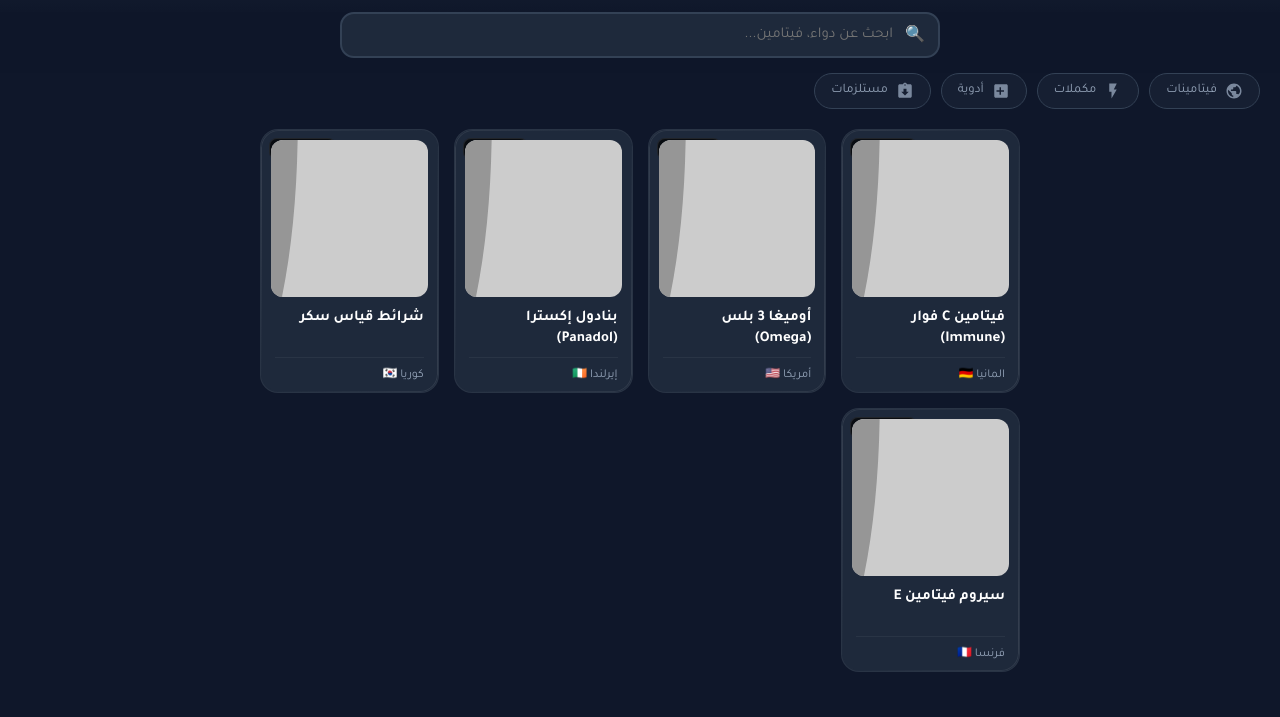
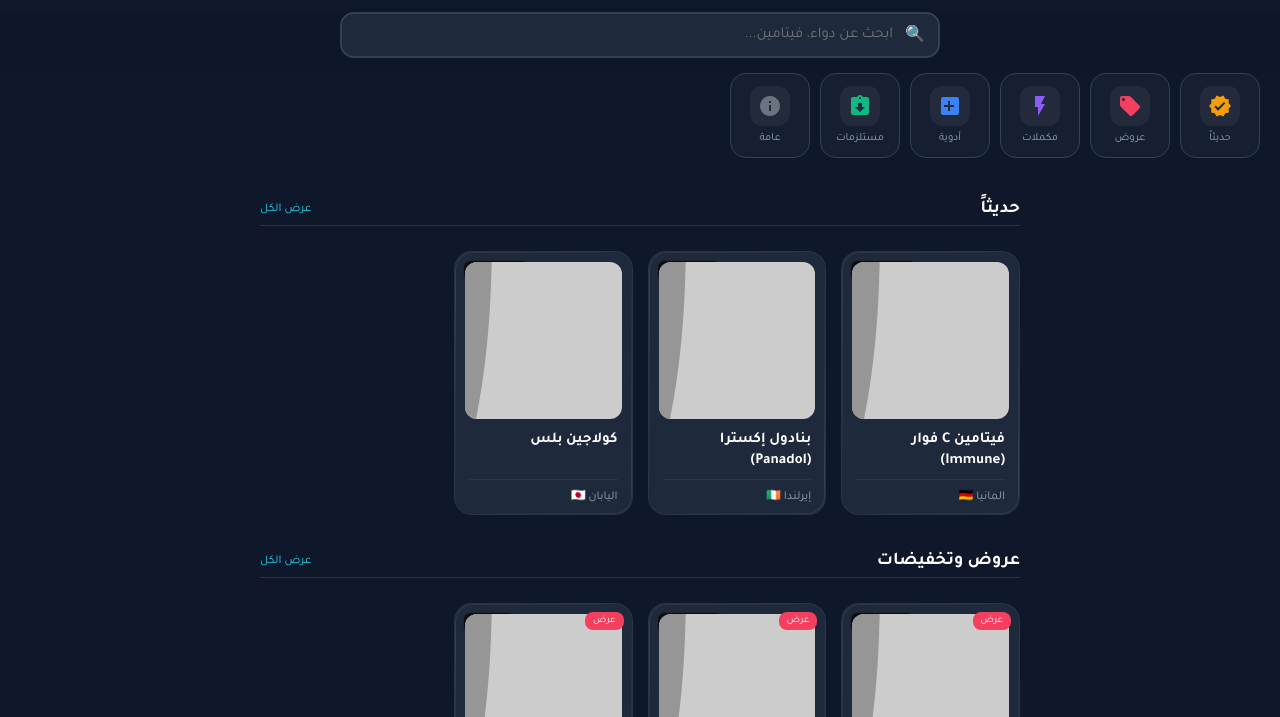
Before and after one commit to alisaod/storekur-bot, a plain HTML site: page index.html in a window 1280 px wide. Shown: the part 83-800 px from the top of the page. Drawn offline with Linux system fonts and the light colour scheme; placeholder pictures from the web are drawn by us.

Commit message:
Update index.html

```diff
--- a/index.html
+++ b/index.html
@@ -145,32 +145,72 @@
         }
 
         .cat-item {
-            padding: 8px 16px;
+            padding: 12px 10px;
             background: rgba(30, 41, 59, 0.5);
             border: 1px solid #334155;
-            border-radius: 20px;
+            border-radius: 16px;
             color: var(--text-sub);
-            font-size: 13px;
+            font-size: 11px;
             cursor: pointer;
-            white-space: nowrap;
+            width: 80px;
+            flex-shrink: 0;
+            display: flex;
+            flex-direction: column;
+            align-items: center;
+            gap: 6px;
             transition: 0.3s;
+        }
+
+        .cat-icon-box {
+            width: 40px;
+            height: 40px;
+            border-radius: 12px;
             display: flex;
             align-items: center;
-            gap: 8px;
+            justify-content: center;
+            background: rgba(255, 255, 255, 0.05);
+            transition: 0.3s;
         }
 
         .cat-icon {
-            width: 18px;
-            height: 18px;
+            width: 24px;
+            height: 24px;
             fill: currentColor;
-            opacity: 0.8;
+            opacity: 1;
+        }
+
+        .cat-item.active .cat-icon-box {
+            background: rgba(34, 211, 238, 0.2);
+            box-shadow: 0 0 10px rgba(34, 211, 238, 0.2);
         }
 
         .cat-item.active {
-            background: rgba(34, 211, 238, 0.15);
             border-color: var(--primary);
             color: var(--primary);
-            box-shadow: 0 0 10px rgba(34, 211, 238, 0.1);
+        }
+
+        /* Section Headers for Stacked Layout */
+        .section-header {
+            grid-column: 1 / -1;
+            display: flex;
+            justify-content: space-between;
+            align-items: center;
+            margin-top: 20px;
+            margin-bottom: 10px;
+            padding-bottom: 5px;
+            border-bottom: 1px solid rgba(255, 255, 255, 0.1);
+        }
+
+        .section-title {
+            font-size: 18px;
+            font-weight: 700;
+            color: #fff;
+        }
+
+        .section-more {
+            font-size: 12px;
+            color: var(--primary);
+            cursor: pointer;
         }
 
         /* Products Grid */
@@ -400,70 +440,26 @@
     <script>
         // Data
         const categories = [
-            {
-                id: 'vitamins',
-                name: 'فيتامينات',
-                icon: '<path d="M12 2C6.48 2 2 6.48 2 12s4.48 10 10 10 10-4.48 10-10S17.52 2 12 2zm-1 17.93c-3.95-.49-7-3.85-7-7.93 0-.62.08-1.21.21-1.79L9 15v1c0 1.1.9 2 2 2v1.93zm6.9-2.54c-.26-.81-1-1.39-1.9-1.39h-1v-3c0-.55-.45-1-1-1H8v-2h2c.55 0 1-.45 1-1V7h2c1.1 0 2-.9 2-2v-.41c2.93 1.19 5 4.06 5 7.41 0 2.08-1.07 3.97-2.9 5.08z"/>'
-            },
-            {
-                id: 'supplements',
-                name: 'مكملات',
-                icon: '<path d="M7 2v11h3v9l7-12h-4l4-8z"/>'
-            },
-            {
-                id: 'medicines',
-                name: 'أدوية',
-                icon: '<path d="M19 3H5c-1.1 0-2 .9-2 2v14c0 1.1.9 2 2 2h14c1.1 0 2-.9 2-2V5c0-1.1-.9-2-2-2zm-7 14h-2v-4H6v-2h4V7h2v4h4v2h-4v4z"/>'
-            },
-            {
-                id: 'supplies',
-                name: 'مستلزمات',
-                icon: '<path d="M19 3h-4.18C14.4 1.84 13.3 1 12 1c-1.3 0-2.4.84-2.82 2H5c-1.1 0-2 .9-2 2v14c0 1.1.9 2 2 2h14c1.1 0 2-.9 2-2V5c0-1.1-.9-2-2-2zm-7 0c.55 0 1 .45 1 1s-.45 1-1 1-1-.45-1-1 .45-1 1-1zm0 15l-5-5h3V9h4v4h3l-5 5z"/>'
-            }
+            { id: 'new', name: 'حديثاً', color: '#f59e0b', icon: '<path d="M23 12l-2.44-2.79.34-3.69-3.61-.82-1.89-3.2L12 2.96 8.6 1.5 6.71 4.69 3.1 5.5l.34 3.69L1 12l2.44 2.79-.34 3.69 3.61.82L8.6 22.5l3.4-1.47 3.4 1.46 1.89-3.19 3.61-.82-.34-3.69L23 12zm-12.91 4.72l-3.8-3.81 1.48-1.48 2.32 2.33 5.85-5.87 1.48 1.48-7.33 7.35z"/>' },
+            { id: 'offers', name: 'عروض', color: '#f43f5e', icon: '<path d="M21.41 11.58l-9-9C12.05 2.22 11.55 2 11 2H4c-1.1 0-2 .9-2 2v7c0 .55.22 1.05.59 1.42l9 9c.36.36.86.58 1.41.58.55 0 1.05-.22 1.41-.59l7-7c.37-.36.59-.86.59-1.41 0-.55-.23-1.06-.59-1.42zM5.5 7C4.67 7 4 6.33 4 5.5S4.67 4 5.5 4 7 4.67 7 5.5 6.33 7 5.5 7z"/>' },
+            { id: 'supplements', name: 'مكملات', color: '#8b5cf6', icon: '<path d="M7 2v11h3v9l7-12h-4l4-8z"/>' },
+            { id: 'medicines', name: 'أدوية', color: '#3b82f6', icon: '<path d="M19 3H5c-1.1 0-2 .9-2 2v14c0 1.1.9 2 2 2h14c1.1 0 2-.9 2-2V5c0-1.1-.9-2-2-2zm-7 14h-2v-4H6v-2h4V7h2v4h4v2h-4v4z"/>' },
+            { id: 'supplies', name: 'مستلزمات', color: '#10b981', icon: '<path d="M19 3h-4.18C14.4 1.84 13.3 1 12 1c-1.3 0-2.4.84-2.82 2H5c-1.1 0-2 .9-2 2v14c0 1.1.9 2 2 2h14c1.1 0 2-.9 2-2V5c0-1.1-.9-2-2-2zm-7 0c.55 0 1 .45 1 1s-.45 1-1 1-1-.45-1-1 .45-1 1-1zm0 15l-5-5h3V9h4v4h3l-5 5z"/>' },
+            { id: 'general', name: 'عامة', color: '#6b7280', icon: '<path d="M12 2C6.48 2 2 6.48 2 12s4.48 10 10 10 10-4.48 10-10S17.52 2 12 2zm1 15h-2v-6h2v6zm0-8h-2V7h2v2z"/>' }
         ];
 
         const products = [
-            {
-                id: 1,
-                name: 'فيتامين C فوار (Immune)',
-                origin: 'المانيا 🇩🇪',
-                exp: '2026/05',
-                cat: 'vitamins',
-                img: 'https://via.placeholder.com/200/1e293b/22d3ee?text=Vit+C'
-            },
-            {
-                id: 2,
-                name: 'أوميغا 3 بلس (Omega)',
-                origin: 'أمريكا 🇺🇸',
-                exp: '2025/12',
-                cat: 'supplements',
-                img: 'https://via.placeholder.com/200/1e293b/f472b6?text=Omega'
-            },
-            {
-                id: 3,
-                name: 'بنادول إكسترا (Panadol)',
-                origin: 'إيرلندا 🇮🇪',
-                exp: '2027/01',
-                cat: 'medicines',
-                img: 'https://via.placeholder.com/200/1e293b/a855f7?text=Panadol'
-            },
-            {
-                id: 4,
-                name: 'شرائط قياس سكر',
-                origin: 'كوريا 🇰🇷',
-                exp: '2025/08',
-                cat: 'supplies',
-                img: 'https://via.placeholder.com/200/1e293b/34d399?text=Test'
-            },
-            {
-                id: 5,
-                name: 'سيروم فيتامين E',
-                origin: 'فرنسا 🇫🇷',
-                exp: '2026/02',
-                cat: 'vitamins',
-                img: 'https://via.placeholder.com/200/1e293b/fbbf24?text=Vit+E'
-            }
+            { id: 1, name: 'فيتامين C فوار (Immune)', origin: 'المانيا 🇩🇪', exp: '2026/05', cat: 'supplements', isNew: true, img: 'https://via.placeholder.com/200/1e293b/22d3ee?text=Vit+C' },
+            { id: 2, name: 'أوميغا 3 بلس (Omega)', origin: 'أمريكا 🇺🇸', exp: '2025/12', cat: 'supplements', isOffer: true, oldPrice: '25,000', price: '20,000', img: 'https://via.placeholder.com/200/1e293b/f472b6?text=Omega' },
+            { id: 3, name: 'بنادول إكسترا (Panadol)', origin: 'إيرلندا 🇮🇪', exp: '2027/01', cat: 'medicines', isNew: true, img: 'https://via.placeholder.com/200/1e293b/a855f7?text=Panadol' },
+            { id: 4, name: 'شرائط قياس سكر', origin: 'كوريا 🇰🇷', exp: '2025/08', cat: 'supplies', isOffer: true, img: 'https://via.placeholder.com/200/1e293b/34d399?text=Test' },
+            { id: 5, name: 'سيروم فيتامين E', origin: 'فرنسا 🇫🇷', exp: '2026/02', cat: 'general', img: 'https://via.placeholder.com/200/1e293b/fbbf24?text=Vit+E' },
+            { id: 6, name: 'كولاجين بلس', origin: 'اليابان 🇯🇵', exp: '2026/09', cat: 'supplements', isNew: true, img: 'https://via.placeholder.com/200/1e293b/e879f9?text=Collagen' },
+            { id: 7, name: 'جهاز ضغط رقمي', origin: 'ألمانيا 🇩🇪', exp: '2030', cat: 'supplies', isOffer: true, img: 'https://via.placeholder.com/200/1e293b/60a5fa?text=Pressure' },
+            { id: 8, name: 'مرطب شفاه', origin: 'الامارات 🇦🇪', exp: '2025/12', cat: 'general', img: 'https://via.placeholder.com/200/1e293b/fca5a5?text=LipBalm' },
+            { id: 9, name: 'اسبرين 81', origin: 'أمريكا 🇺🇸', exp: '2026/04', cat: 'medicines', img: 'https://via.placeholder.com/200/1e293b/93c5fd?text=Aspirin' }
         ];
+
 
         const container = document.getElementById('productsContainer');
         let currentFilter = 'all';
@@ -474,9 +470,11 @@
             categories.forEach(c => {
                 const btn = document.createElement('div');
                 btn.className = 'cat-item';
-                // Using SVG icon + Name
+                // Colorful Icon Box + Label Below
                 btn.innerHTML = `
+                    <div class="cat-icon-box" style="color: ${c.color}">
                         <svg class="cat-icon" viewBox="0 0 24 24">${c.icon}</svg>
+                    </div>
                     <span>${c.name}</span>
                 `;
                 btn.onclick = () => filterCat(c.id, btn);
@@ -485,16 +483,75 @@
             renderProducts(products);
         }
 
-        function renderProducts(list) {
+        function renderProducts(list, isSearch = false) {
             container.innerHTML = '';
+
+            // If we are searching or in a specific category, render plain grid
+            if (isSearch || currentFilter !== 'all') {
+                renderGrid(list);
+                if (list.length === 0) noResults();
+                return;
+            }
+
+            // Otherwise, render Stacked Sections
+            // 1. New Arrivals
+            const newItems = products.filter(p => p.isNew);
+            if (newItems.length) renderSection('حديثاً', newItems);
+
+            // 2. Offers
+            const offerItems = products.filter(p => p.isOffer);
+            if (offerItems.length) renderSection('عروض وتخفيضات', offerItems, true);
+
+            // 3. Supplements (Example of specific category section)
+            const suppItems = products.filter(p => p.cat === 'supplements');
+            if (suppItems.length) renderSection('مكملات غذائية', suppItems);
+
+            // 4. Medicines
+            const medItems = products.filter(p => p.cat === 'medicines');
+            if (medItems.length) renderSection('أدوية طبية', medItems);
+
+            // 5. General / Remaining (just minimal example)
+            const otherItems = products.filter(p => !p.isNew && !p.isOffer && p.cat !== 'supplements' && p.cat !== 'medicines');
+            if (otherItems.length) renderSection('منتجات أخرى', otherItems);
+        }
+
+        function renderSection(title, items, isHorizontal = false) {
+            // Header
+            const header = document.createElement('div');
+            header.className = 'section-header';
+            header.innerHTML = `<div class="section-title">${title}</div><div class="section-more">عرض الكل</div>`;
+            container.appendChild(header);
+
+            // Grid wrapper
+            const grid = document.createElement('div');
+            // We reuse the existing grid class but reset margins for nesting
+            grid.style.display = 'grid';
+            grid.style.gridTemplateColumns = 'repeat(auto-fill, minmax(160px, 1fr))';
+            grid.style.gap = '15px';
+            grid.style.gridColumn = '1 / -1'; // span full width
+            grid.style.width = '100%';
+
+            items.forEach((p, index) => {
+                grid.appendChild(createCard(p, index));
+            });
+            container.appendChild(grid);
+        }
+
+        function renderGrid(list) {
             list.forEach((p, index) => {
+                container.appendChild(createCard(p, index));
+            });
+        }
+
+        function createCard(p, index) {
             const card = document.createElement('div');
             card.className = 'product-card';
-                card.style.animationDelay = (index * 0.05) + 's';
+            if (index < 10) card.style.animationDelay = (index * 0.05) + 's';
             card.onclick = () => openModal(p);
 
             card.innerHTML = `
                 <div class="expiry-tag">📅 ${p.exp}</div>
+                ${p.isOffer ? '<div style="position:absolute; top:8px; right:8px; background:#f43f5e; color:#fff; font-size:10px; padding:3px 8px; border-radius:8px; z-index:2;">عرض</div>' : ''}
                 <div class="img-container">
                     <img src="${p.img}" class="product-img" loading="lazy">
                 </div>
@@ -502,15 +559,15 @@
                     <div class="p-name">${p.name}</div>
                     <div class="p-meta">
                         <span class="origin-text">${p.origin}</span>
+                        ${p.oldPrice ? `<span style="text-decoration:line-through; opacity:0.6; margin-right:auto; font-size:11px;">${p.oldPrice}</span> <span style="color:var(--primary); font-weight:bold;">${p.price}</span>` : ''}
                     </div>
                 </div>
             `;
-                container.appendChild(card);
-            });
+            return card;
+        }
 
-            if (list.length === 0) {
+        function noResults() {
             container.innerHTML = `<div style="grid-column:1/-1; text-align:center; padding:30px; color:#64748b;">لا توجد نتائج مطابقة</div>`;
-            }
         }
 
         function filterCat(catId, btn) {
@@ -526,18 +583,23 @@
                 filterSearch(searchVal);
             } else {
                 currentFilter = 'all'; // De-select returns to All
-                renderProducts(products);
+                const searchVal = document.querySelector('.search-input').value;
+                filterSearch(searchVal);
             }
         }
 
         function filterSearch(query) {
             const term = normalizeText(query);
             const filtered = products.filter(p => {
-                const matchesCat = currentFilter === 'all' || p.cat === currentFilter;
+                const matchesCat = currentFilter === 'all' ||
+                    (currentFilter === 'new' ? p.isNew :
+                        (currentFilter === 'offers' ? p.isOffer :
+                            p.cat === currentFilter));
+
                 const matchesSearch = normalizeText(p.name).includes(term);
                 return matchesCat && matchesSearch;
             });
-            renderProducts(filtered);
+            renderProducts(filtered, true); // true = isSearch mode (renders grid)
         }
 
         // Normalization helper for Arabic text
```
Lines whose indentation alone changed are shown as unchanged.
